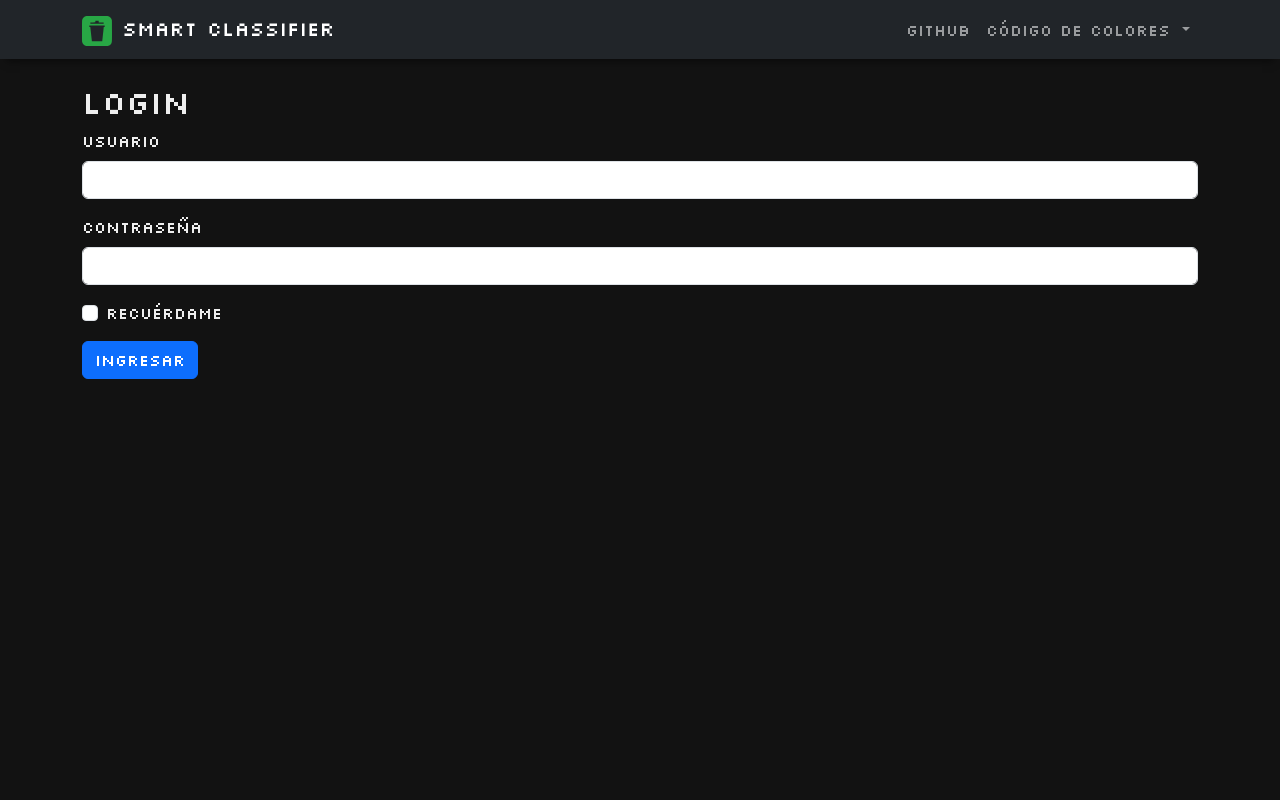
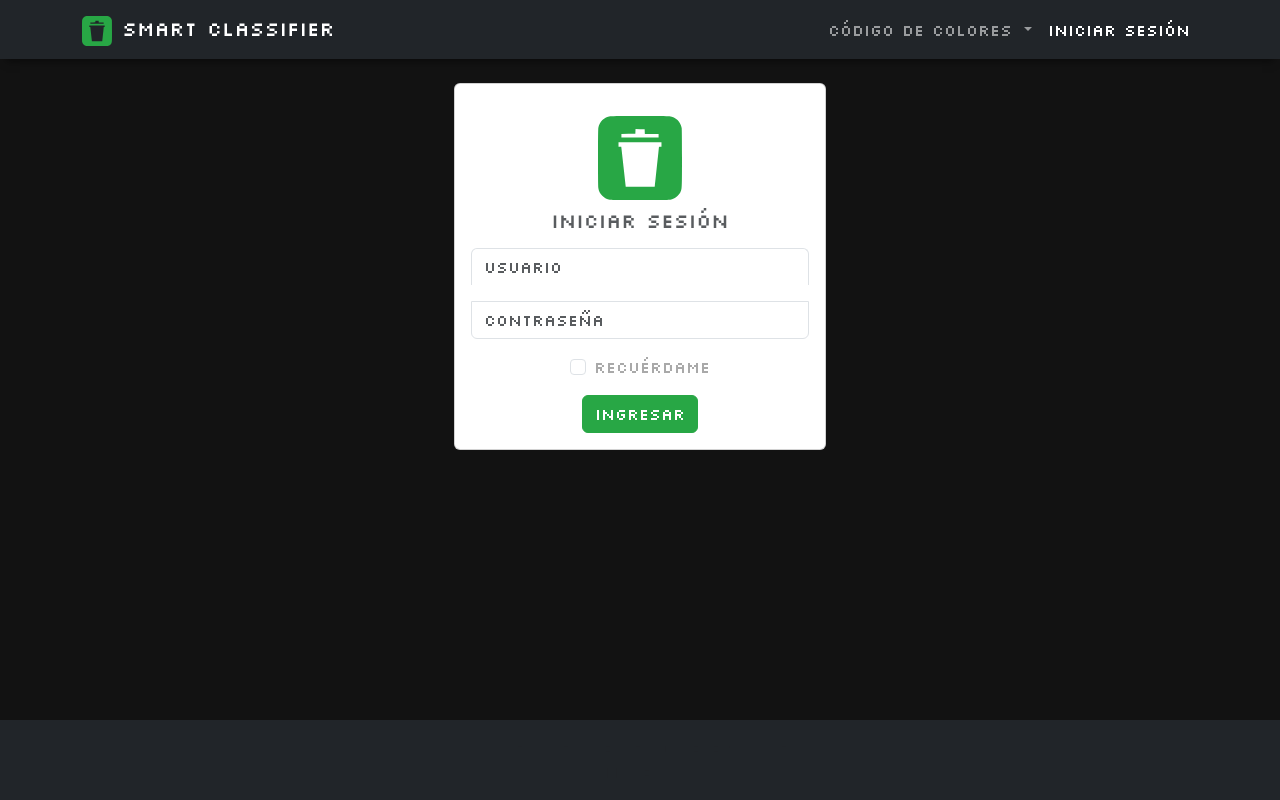
Before and after one commit to JuanC-Fandino/Smart-Classifier-AI, a Flask app: page /auth/login in a window 1280 px wide. Run offline with Flask 2, Linux system fonts and the light colour scheme; some libraries are stand-ins or nearby versions.

Commit message:
feat: footer and other improvements

```diff
--- a/app/auth/forms.py
+++ b/app/auth/forms.py
@@ -4,7 +4,7 @@ from wtforms.validators import DataRequired
 
 
 class LoginForm(FlaskForm):
-    username = StringField('Usuario', validators=[DataRequired()])
-    password = PasswordField('Contraseña', validators=[DataRequired()])
+    username = StringField('Usuario', validators=[DataRequired()], render_kw={"placeholder": "Usuario", "class": "text-muted"})
+    password = PasswordField('Contraseña', validators=[DataRequired()], render_kw={"placeholder": "Contraseña"})
     remember_me = BooleanField('Recuérdame')
     submit = SubmitField('Ingresar')
--- a/app/static/stylesheets/style.css
+++ b/app/static/stylesheets/style.css
@@ -21,12 +21,31 @@ body {
     color: #eee;
     background: #121212;
     font-family: "Silkscreen-Regular", sans-serif;
+    display: flex;
+    flex-direction: column;
+    height: 100vh;
 }
 
 .standard_text {
     color: darkgray;
 }
 
+.btn {
+    background-color: #28a745 !important;
+    border-color: #28a745 !important;
+    color: white;
+}
+
+.btn:hover {
+    background-color: #25933f !important;
+    border-color: #25933f !important;
+    color: white;
+}
+
+.content_container {
+    margin-bottom: 2rem;
+}
+
 @font-face {
     font-family: "Silkscreen-Regular";
     src: url("../fonts/Silkscreen-Regular.ttf") format("truetype");
--- a/app/static/stylesheets/styleLogin.css
+++ b/app/static/stylesheets/styleLogin.css
@@ -1,45 +1,26 @@
-form {
-    display: flex;
-    flex-flow: column;
-    width: 100%;
-    padding: 20px;
-    border-radius: 4px;
-    font-size: 14px;
-    box-shadow: 0 2.8px 2.2px black,
-    0 6.7px 5.3px black,
-    0 12.5px 10px black,
-    0 22.3px 17.9px black,
-    0 41.8px 33.4px black,
-    0 50px 40px black;
-    flex-wrap: wrap;
-    margin: 5px;
+.form-label {
+    display: none;
 }
 
-form .form-group input {
-    font-size: 14px;
+.form {
+    text-align: center;
 }
 
-form input {
-    font-size: 14px;
-    color: black;
+.form > .form-check {
+    margin-top: 1rem;
+    margin-bottom: 1rem;
+    display: flex;
+    justify-content: center;
+    gap: .5rem;
 }
 
-form label {
-    margin-top: 3vh;
+#username {
+    border-bottom-left-radius: 0;
+    border-bottom-right-radius: 0;
+    border-bottom-width: 0;
 }
 
-.btn-default {
-    background: #28a745;
-    border: none;
-    color: #fff;
-    cursor: pointer;
-    padding: .5rem 1rem;
-    font-size: 1.25rem;
-    line-height: 1.5;
-    border-radius: .3rem;
+#password {
+    border-top-left-radius: 0;
+    border-top-right-radius: 0;
 }
-
-.btn-default:hover {
-    background: #218838;
-    color: white;
-}
--- a/app/templates/auth/login.html
+++ b/app/templates/auth/login.html
@@ -2,8 +2,27 @@
 {% from 'bootstrap5/form.html' import render_form %}
 
 {% block content %}
+<link href="../../static/stylesheets/styleLogin.css" rel="stylesheet"/>
+<div class="card text-secondary col-md-4 m-auto">
+    <div class="card-body standard_text">
+        <div class="text-center">
 
-<h2>Login</h2>
-{{ render_form(form) }}
+            <img src="../../static/logo.svg" class="text-center w-25 mt-3"
+                 alt="Responsive image">
+            <h5 class="card-title text-muted mt-2 mb-3">Iniciar Sesión</h5>
 
+        </div>
+        {% if error %}
+        <div class="alert alert-danger">
+            {{ error }}
+        </div>
+        {% endif %}
+        {{ render_form(form) }}
+    </div>
+</div>
 {% endblock %}
+
+
+{% block scripts %}
+{{ super()}}
+{% endblock %}
--- a/app/templates/base.html
+++ b/app/templates/base.html
@@ -49,31 +49,44 @@
         </button>
         <div class="collapse navbar-collapse" id="navbarSupportedContent">
             <ul class="navbar-nav ms-auto">
-                <li class="nav-item"><a class="nav-link" href="https://github.com/JuanC-Fandino"
-                                        target="_blank">GitHub</a></li>
                 <li class="nav-item dropdown">
                     <a class="nav-link dropdown-toggle" href="#" id="navbarDropdown" role="button"
                        data-bs-toggle="dropdown" aria-expanded="false">
                         Código de Colores
                     </a>
                     <ul class="dropdown-menu" aria-labelledby="navbarDropdown">
-                        <li><a class="dropdown-item" href="{{ url_for('main.white') }}">Blanco</a></li>
-                        <li><a class="dropdown-item" href="{{ url_for('main.green') }}">Verde</a></li>
-                        <li><a class="dropdown-item" href="{{ url_for('main.black') }}">Negro</a></li>
+                        <li><a class="dropdown-item text-muted" href="{{ url_for('main.white') }}">Blanco</a></li>
+                        <li><a class="dropdown-item text-muted" href="{{ url_for('main.green') }}">Verde</a></li>
+                        <li><a class="dropdown-item text-muted" href="{{ url_for('main.black') }}">Negro</a></li>
                     </ul>
                 </li>
+                {{ render_nav_item('auth.login', 'Iniciar Sesión') }}
+
+                {#                <li class="nav-item"><a class="nav-link" href="https://github.com/JuanC-Fandino"
+                                        target="_blank">GitHub</a></li>#}
             </ul>
         </div>
     </div>
 </nav>
-<main class="container">
+<main class="container content_container">
     {{ render_messages(container=False, dismissible=True) }}
     {% block content %}{% endblock %}
 </main>
-
+<footer class="footer mt-auto py-3 bg-dark">
+    <div class="container text-center d-flex flex-column">
+        <span class="text-muted">Juan Camilo Fandiño Orjuela</span>
+        <span class="text-muted">© 2022</span>
+    </div>
+</footer>
 
 {% block scripts %}
     {{ bootstrap.load_js() }}
+    <script>
+        const dropdownPages = ['white', 'green', 'black'];
+        if (dropdownPages.includes(window.location.pathname.split('/')[1])) {
+            document.querySelector('#navbarDropdown').classList.add('active');
+        }
+    </script>
 {% endblock %}
 </body>
 </html>
--- a/app/templates/green.html
+++ b/app/templates/green.html
@@ -103,6 +103,8 @@
                                 entre otros, de la mala calidad del aire), y es neutro en emisiones de CO2, por lo que
                                 contribuye a descarbonizar el sector gasista y, por tanto, a luchar contra el cambio
                                 climático.
+
+                                <img src="../static/green/biometano.jpg" class="w-100 mt-2">
                             </div>
                         </div>
                     </div>
--- a/config.py
+++ b/config.py
@@ -9,5 +9,7 @@ class Config(object):
     DEBUG = True
     WTF_CSRF_ENABLED = False
     PERMANENT_SESSION_LIFETIME = timedelta(days=5)
+    BOOTSTRAP_FORM_GROUP_CLASSES = ''
+    SQLALCHEMY_TRACK_MODIFICATIONS = False
     SQLALCHEMY_DATABASE_URI = os.environ.get('DATABASE_URL') or \
         'sqlite:///' + os.path.join(basedir, 'app.db')
```
Also changed, not shown: app/static/stylesheets/home.css (+3 -14 lines), app/static/stylesheets/more_info.css (+8 -8 lines), app/templates/black.html (+8 -10 lines), app/templates/home.html (+8 -9 lines), app/templates/white.html (+5 -3 lines), app/static/black/envases.jpeg (deleted), app/static/black/envases.jpg (added), app/static/black/tapabocas.jpg (added), app/static/green/agricolas.jpg, app/static/green/biometano.jpg (added), app/static/green/organicos.jpg.
